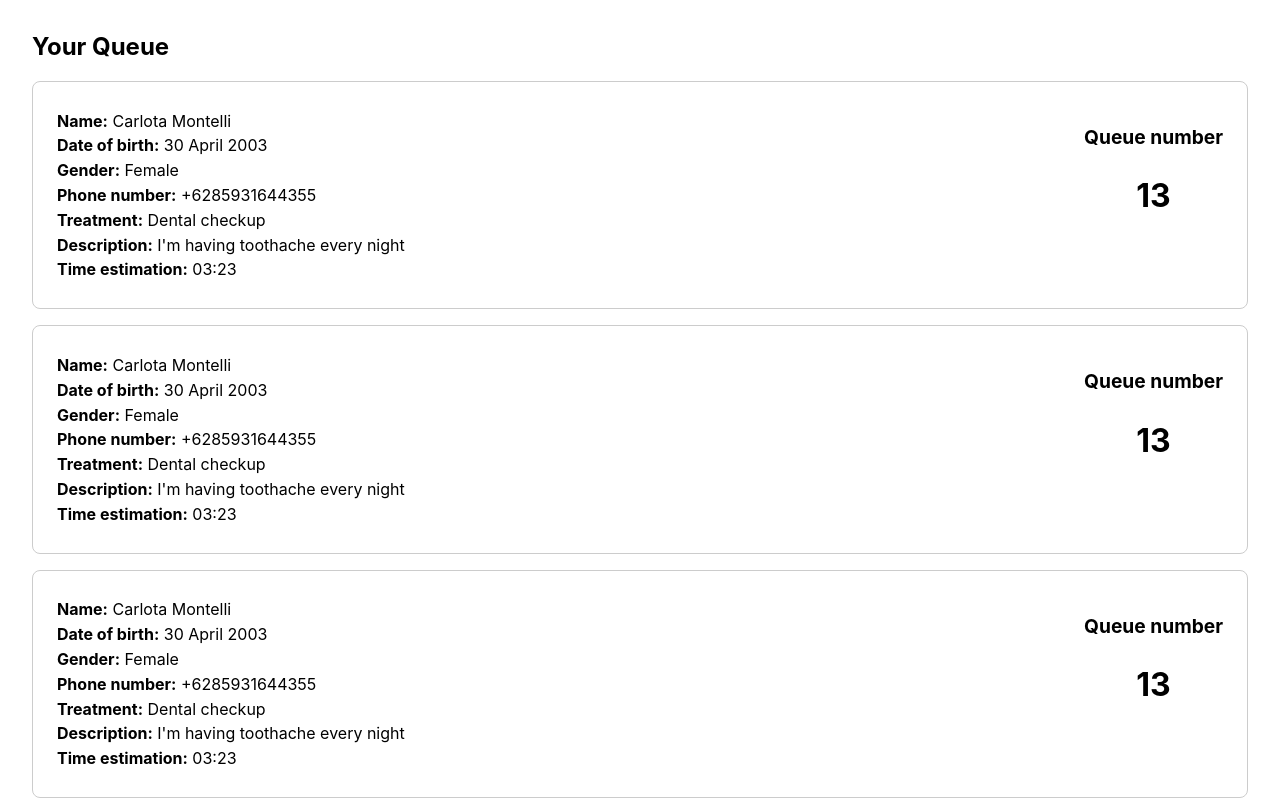
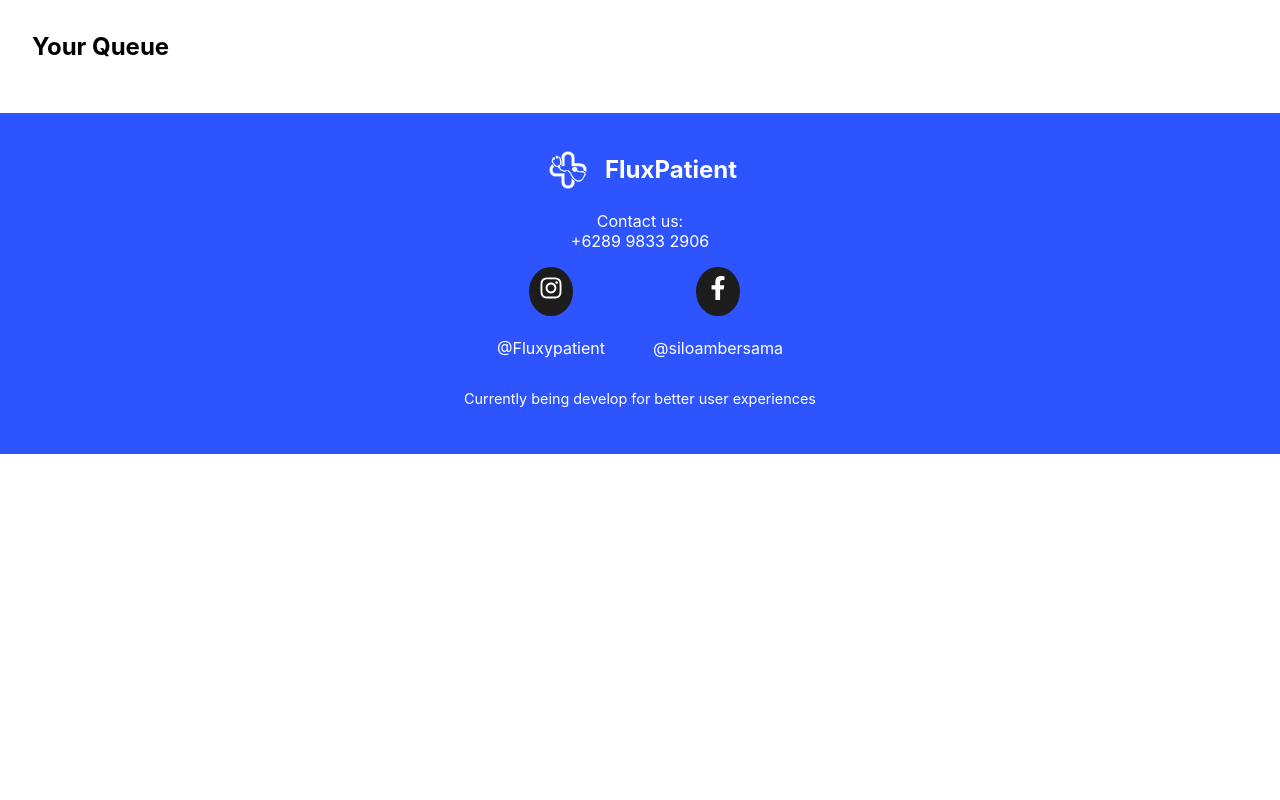
Before and after one commit to Purukan-Jeremy/FluxPatient, a React (Create React App) app in the folder client/: page /Queue in a window 1280 px wide. Shown: the part 660-1460 px from the top of the page. After the commit the page ends 1114 px from the top, so only its background shows below. Built offline with nearby package versions, Linux system fonts and the light colour scheme.

Commit message:
client for queue

```diff
--- a/client/src/components/Personal/index.js
+++ b/client/src/components/Personal/index.js
@@ -50,7 +50,7 @@
       const pasienResult = await pasienResponse.json();
       console.log("Respons dari backend:", pasienResult); // Debugging
       alert("Kamu Telah Ditambahkan Di antrian!");
-      navigate("/Queue");
+      navigate("/Queue", { state: { pasien: formData } });
     } catch (error) {
       console.error("Error submitting data:", error.message);
       alert(`Failed to submit: ${error.message}`);
--- a/client/src/components/Queue/index.js
+++ b/client/src/components/Queue/index.js
@@ -1,117 +1,100 @@
-import React from "react";
-import drtirtahome from "../../assets/img/drtirtahome.png";
-import banner from "../../assets/img/banner.png";
+import React, { useEffect, useState } from "react";
+import { useLocation } from "react-router-dom";
 import Navbar from "../Navbar";
 import Home from "../Home";
 import Footer from "../Footer";
 import "../../assets/styles/QueueComponent.css";
-import { useNavigate } from "react-router-dom";
-
-const queueData = [
-  {
-    name: "Carlota Montelli",
-    dob: "30 April 2003",
-    gender: "Female",
-    phone: "+6285931644355",
-    treatment: "Dental checkup",
-    description: "I'm having toothache every night",
-    queueNumber: 13,
-    timeEstimation: "03:23",
-  },
-];
 
 const Queue = () => {
+  const location = useLocation();
+  const [queueData, setQueueData] = useState([]);
+
+  // ⏫ Load dari localStorage saat pertama kali mount
+  useEffect(() => {
+    const savedQueue = JSON.parse(localStorage.getItem("queue")) || [];
+    const now = Date.now();
+
+    // Filter hanya antrian yang belum kadaluwarsa
+    const validQueue = savedQueue.filter((item) => item.expireTime > now);
+    setQueueData(validQueue);
+  }, []);
+
+  // ⬇️ Tambahkan data baru jika ada dari halaman sebelumnya
+  useEffect(() => {
+    if (location.state?.pasien) {
+      const data = location.state.pasien;
+      const now = Date.now();
+      const timeEstimation = 5 * 10 * 1000;
+      const expireTime = now + timeEstimation;
+
+      const newEntry = {
+        ...data,
+        queueNumber: queueData.length + 1,
+        expireTime,
+      };
+
+      const updatedQueue = [...queueData, newEntry];
+      setQueueData(updatedQueue);
+      localStorage.setItem("queue", JSON.stringify(updatedQueue));
+    }
+  }, [location.state]);
+
+  // ⏳ Timer update setiap detik (countdown dan hapus expired)
+  useEffect(() => {
+    const interval = setInterval(() => {
+      const now = Date.now();
+      setQueueData((prevData) => {
+        const filtered = prevData
+          .map((item) => ({
+            ...item,
+            remaining: Math.max(0, item.expireTime - now),
+          }))
+          .filter((item) => item.expireTime > now);
+
+        localStorage.setItem("queue", JSON.stringify(filtered));
+        return filtered;
+      });
+    }, 1000);
+
+    return () => clearInterval(interval);
+  }, []);
+
+  // Helper format waktu mundur
+  const formatTime = (ms) => {
+    const totalSec = Math.floor(ms / 1000);
+    const min = String(Math.floor(totalSec / 60)).padStart(2, "0");
+    const sec = String(totalSec % 60).padStart(2, "0");
+    return `${min}:${sec}`;
+  };
+
   return (
     <div>
       <Navbar />
       <Home />
       <div className="queue-header">
         <h2>Your Queue</h2>
+
         {queueData.map((data, idx) => (
           <div className="queue-card" key={idx}>
             <div className="queue-details">
               <p>
-                <strong>Name:</strong> {data.name}
-              </p>
-              <p>
-                <strong>Date of birth:</strong> {data.dob}
+                <strong>Name:</strong> {data.nama}
               </p>
               <p>
                 <strong>Gender:</strong> {data.gender}
               </p>
               <p>
-                <strong>Phone number:</strong> {data.phone}
+                <strong>Phone number:</strong> {data.hp}
               </p>
               <p>
                 <strong>Treatment:</strong> {data.treatment}
               </p>
               <p>
-                <strong>Description:</strong> {data.description}
+                <strong>Description:</strong> {data.deskripsi}
               </p>
               <p>
-                <strong>Time estimation:</strong> {data.timeEstimation}
-              </p>
-            </div>
-            <div className="queue-number">
-              <p>Queue number</p>
-              <span>{data.queueNumber}</span>
-            </div>
-          </div>
-        ))}
-        {queueData.map((data, idx) => (
-          <div className="queue-card" key={idx}>
-            <div className="queue-details">
-              <p>
-                <strong>Name:</strong> {data.name}
-              </p>
-              <p>
-                <strong>Date of birth:</strong> {data.dob}
-              </p>
-              <p>
-                <strong>Gender:</strong> {data.gender}
-              </p>
-              <p>
-                <strong>Phone number:</strong> {data.phone}
-              </p>
-              <p>
-                <strong>Treatment:</strong> {data.treatment}
-              </p>
-              <p>
-                <strong>Description:</strong> {data.description}
-              </p>
-              <p>
-                <strong>Time estimation:</strong> {data.timeEstimation}
-              </p>
-            </div>
-            <div className="queue-number">
-              <p>Queue number</p>
-              <span>{data.queueNumber}</span>
-            </div>
-          </div>
-        ))}
-        {queueData.map((data, idx) => (
-          <div className="queue-card" key={idx}>
-            <div className="queue-details">
-              <p>
-                <strong>Name:</strong> {data.name}
-              </p>
-              <p>
-                <strong>Date of birth:</strong> {data.dob}
-              </p>
-              <p>
-                <strong>Gender:</strong> {data.gender}
-              </p>
-              <p>
-                <strong>Phone number:</strong> {data.phone}
-              </p>
-              <p>
-                <strong>Treatment:</strong> {data.treatment}
-              </p>
-              <p>
-                <strong>Description:</strong> {data.description}
-              </p>
-              <p>
-                <strong>Time estimation:</strong> {data.timeEstimation}
+                <strong>Time estimation:</strong>{" "}
+                {formatTime(data.remaining || data.expireTime - Date.now())}
               </p>
             </div>
             <div className="queue-number">
```
